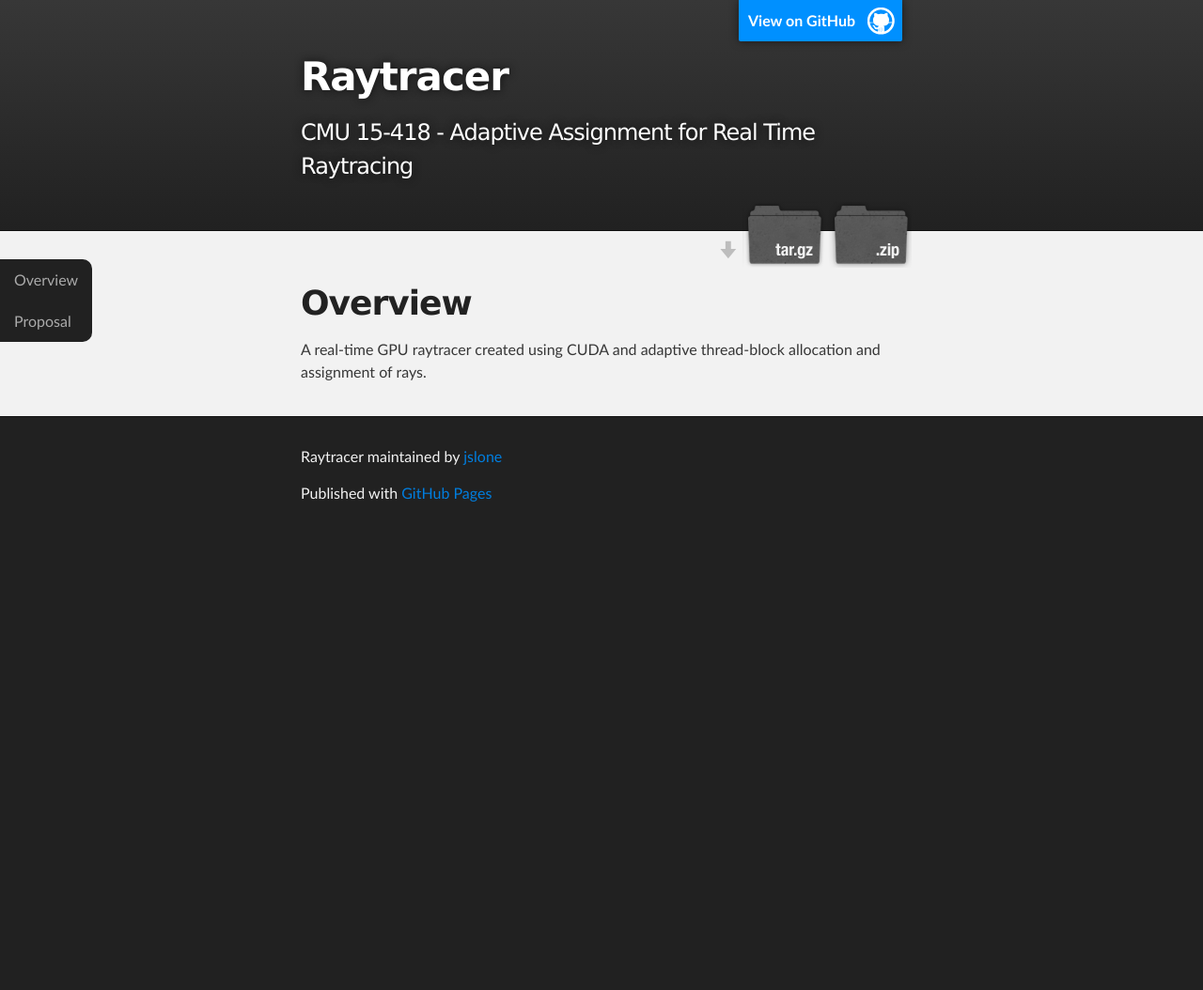
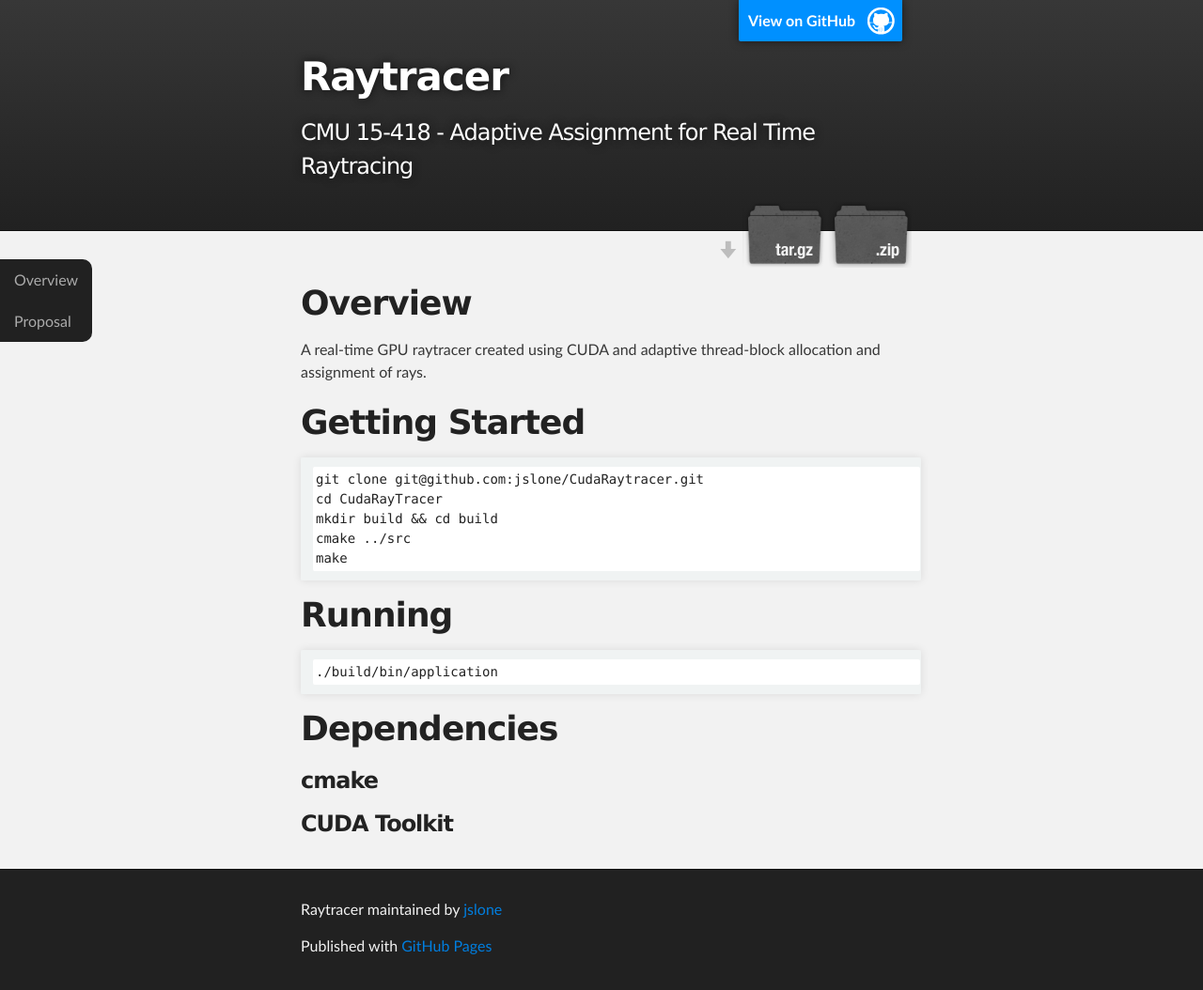
Before and after one commit to jslone/CudaRaytracer, a Jekyll site: the page built from index.md, in a window 1280 px wide. Shown: the whole page at 94% size. Built offline with Jekyll 4.4.1, drawn with Linux system fonts in a browser that asks for light colours; before the commit the page ends 900 px from its top, so only the background shows below that.

Commit message:
adding build and run in index

````diff
--- a/index.md
+++ b/index.md
@@ -5,3 +5,23 @@
 
 # Overview
 A real-time GPU raytracer created using CUDA and adaptive thread-block allocation and assignment of rays.
+
+# Getting Started
+```
+git clone git@github.com:jslone/CudaRaytracer.git
+cd CudaRayTracer
+mkdir build && cd build
+cmake ../src
+make
+```
+
+# Running
+```
+./build/bin/application
+```
+
+# Dependencies
+
+### cmake
+
+### CUDA Toolkit
````
